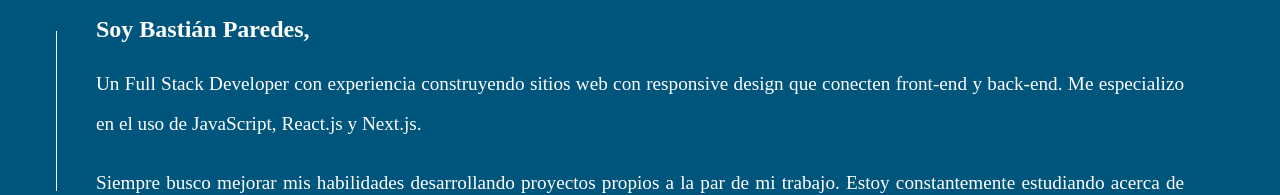
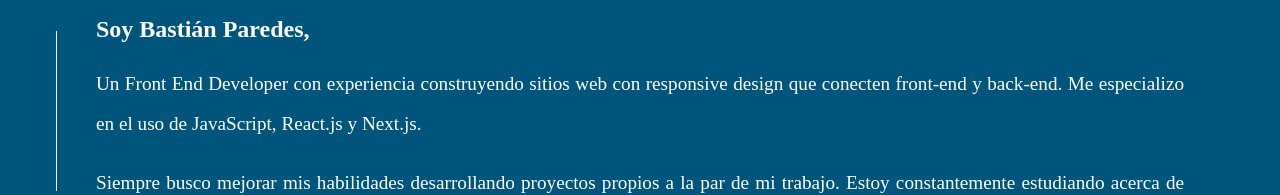
Before and after one commit to bastianparedes/portfolio, a React (Create React App) app: page / in a window 1280 px wide. Shown: the part 1121-1316 px from the top of the page. Built offline with nearby package versions, Linux system fonts and the light colour scheme.

Commit message:
Cambiado el título a Front End Developer

```diff
--- a/src/components/About/index.tsx
+++ b/src/components/About/index.tsx
@@ -27,7 +27,7 @@ const About = (): JSX.Element => {
         <div className={styles.mainLeft}>
           <h2 className={styles.mainLeft__h2}>Soy Bastián Paredes,</h2>
           <p className={styles.mainLeft__p}>
-            Un Full Stack Developer con experiencia construyendo sitios web con
+            Un Front End Developer con experiencia construyendo sitios web con
             responsive design que conecten front-end y back-end. Me especializo
             en el uso de JavaScript, React.js y Next.js.
           </p>
--- a/src/components/Home/index.tsx
+++ b/src/components/Home/index.tsx
@@ -83,7 +83,7 @@ const Home = (): JSX.Element => {
         <div className={styles.typewriterContainer}>
           <Typewriter
             onInit={(typewriter) => {
-              typewriter.typeString('Full Stack Developer').start()
+              typewriter.typeString('Front End Developer').start()
             }}
           />
         </div>
```
Also changed, not shown: 1 other file (tests, documents, lock files or other folders).
